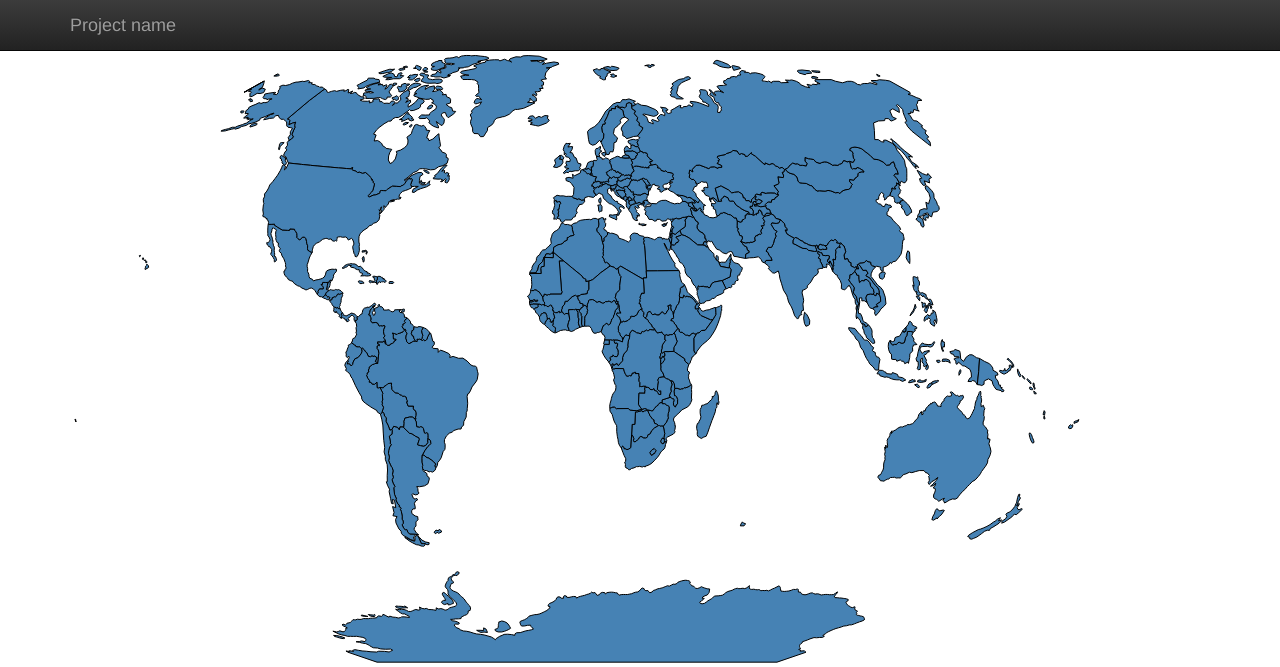
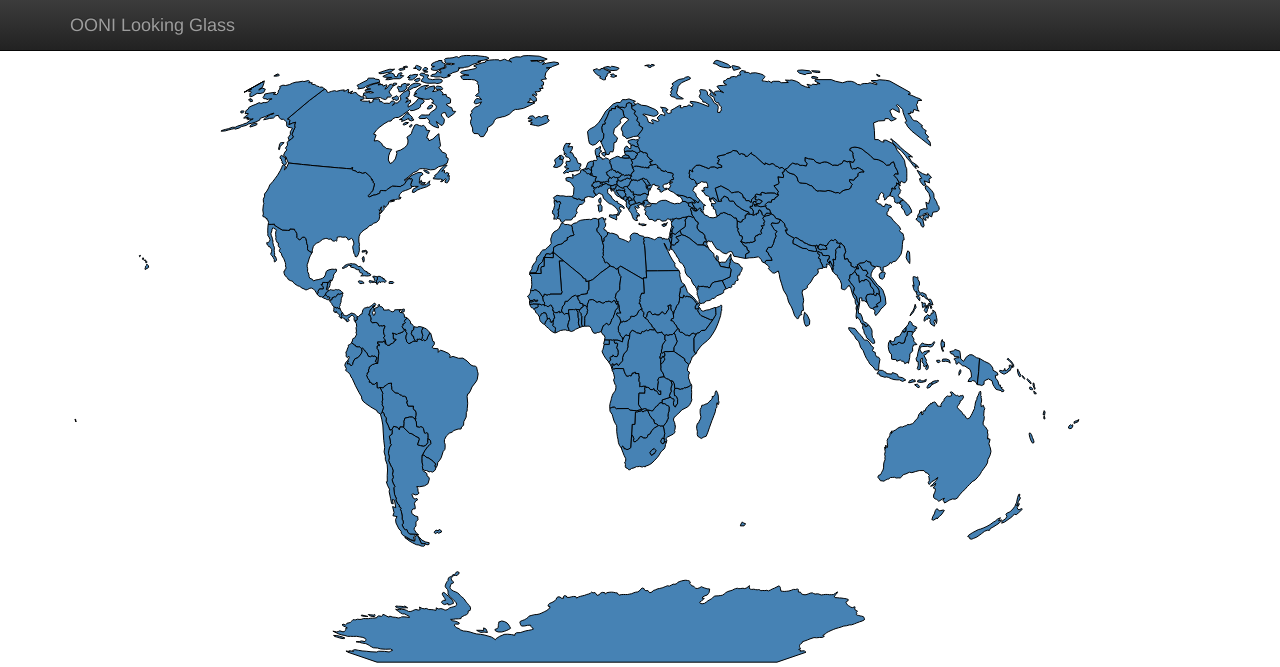
Before and after one commit to madebyjeffrey/ooni-looking-glass, a Flask app: page / in a window 1280 px wide. Shown: the top 667 px of the page. Run offline with Flask 2, Linux system fonts and the light colour scheme; some libraries are stand-ins or nearby versions.

Commit message:
Project Name -> OONI Looking Glass

```diff
--- a/templates/index.html
+++ b/templates/index.html
@@ -42,7 +42,7 @@
             <span class="icon-bar"></span>
           </button>
 
-          <a class="navbar-brand" href="#">Project name</a>
+          <a class="navbar-brand" href="/">OONI Looking Glass</a>
         </div>
         <div id="navbar" class="navbar-collapse collapse">
         </div><!--/.navbar-collapse -->
```
